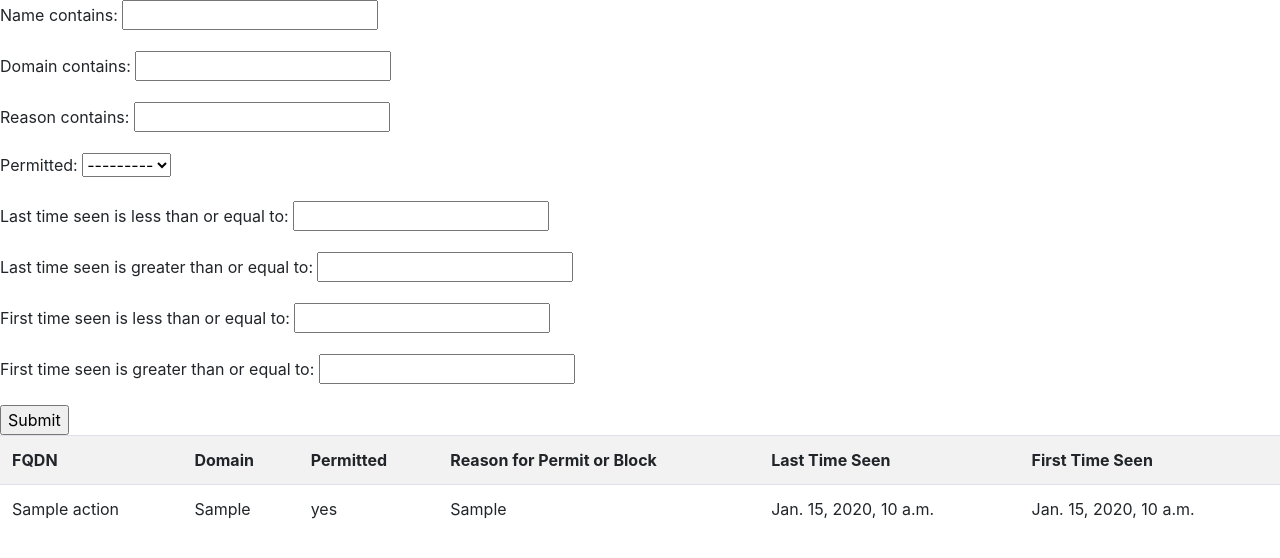
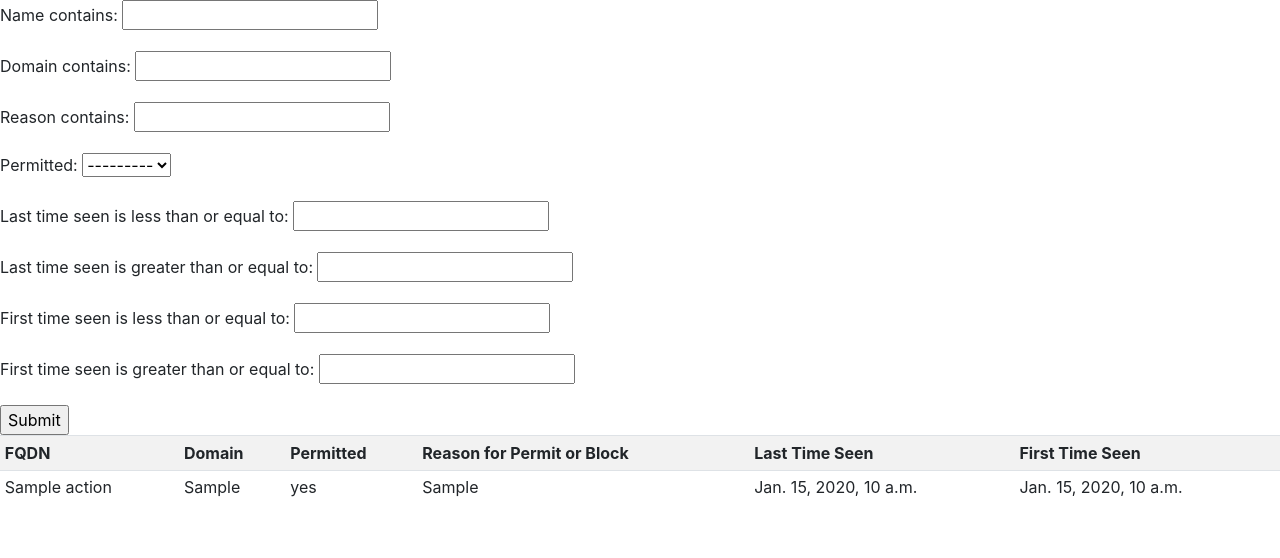
Before and after one commit to awzuelsdorf/domovoi, a Django app: page / in a window 1280 px wide. Shown: the top 558 px of the page. Run offline with Django 3.2, Linux system fonts and the light colour scheme; tables that the repository leaves empty hold one stand-in row (Sample ...).

Commit message:
Make table small.

```diff
--- a/ui/domain_data/templates/index.html
+++ b/ui/domain_data/templates/index.html
@@ -4,7 +4,6 @@
 
 <head>
     <meta charset="utf-8">
-    <meta name="viewport" content="width=device-width, initial-scale=1">
     <title>Domovoi</title>
     <link rel="stylesheet" href="https://cdn.jsdelivr.net/npm/bootstrap@4.0.0/dist/css/bootstrap.min.css" integrity="sha384-Gn5384xqQ1aoWXA+058RXPxPg6fy4IWvTNh0E263XmFcJlSAwiGgFAW/dAiS6JXm" crossorigin="anonymous">
     <link rel="stylesheet" href="https://code.jquery.com/ui/1.13.2/themes/base/jquery-ui.css">
@@ -26,7 +25,7 @@
         <input type="submit" />
     </form>
     {% if filter.qs %}
-    <table class="table table-striped">
+    <table class="table table-striped table-sm">
         <tr>
             <th>FQDN</th>
             <th>Domain</th>
```
